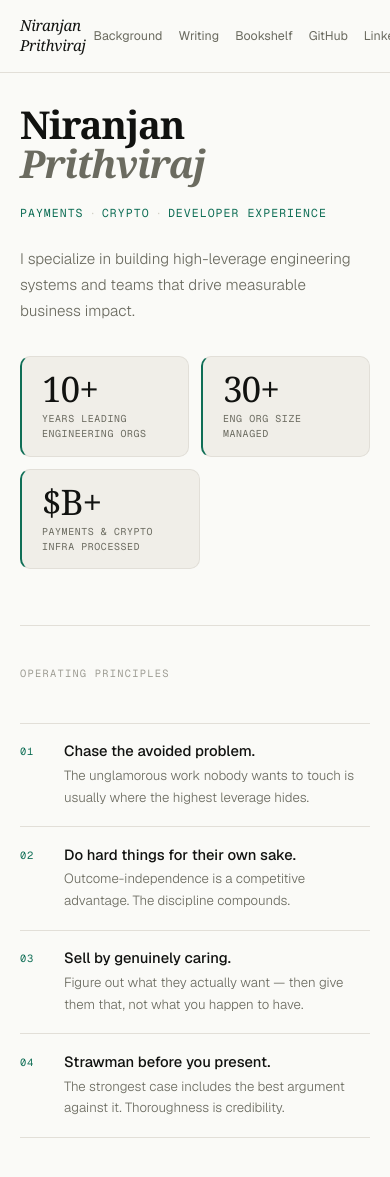
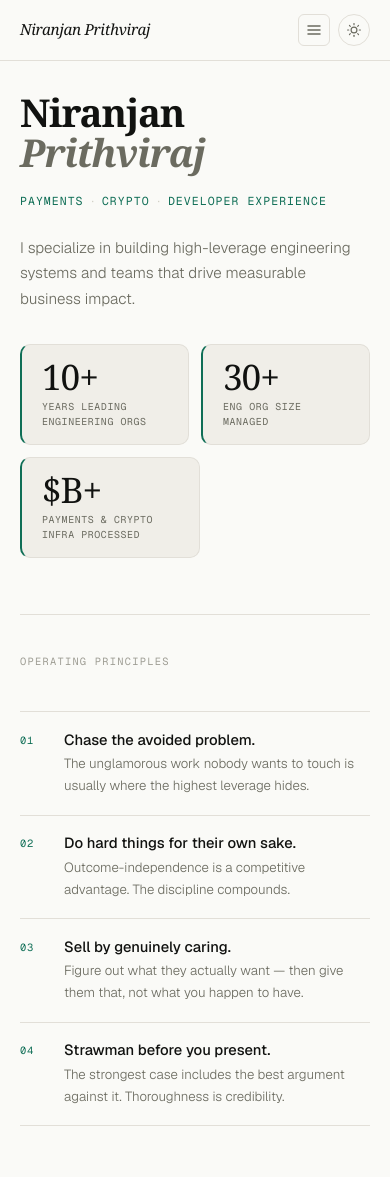
Before and after one commit to nbprithv/nbprithv.github.io, a Jekyll site: the page built from index.html, in a window 390 px wide and 1186 px high. Shown: the top 1177 px of the window. Built offline with Jekyll 4.4.1, drawn with Linux system fonts in a browser that asks for light colours; some web fonts are replaced.

Commit message:
Add hamburger menu for mobile nav, keep theme toggle separate
Co-Authored-By: Claude Sonnet 4.6 <noreply@anthropic.com>

```diff
--- a/_layouts/default.html
+++ b/_layouts/default.html
@@ -22,7 +22,7 @@
 
   <aside class="sidebar">
     <a href="/" class="sidebar-logo">Niranjan Prithviraj</a>
-    <nav class="sidebar-links">
+    <nav class="sidebar-links" id="sidebar-links">
       <a href="/background">Background</a>
       <a href="/writing">Writing</a>
       <a href="/bookshelf">Bookshelf</a>
@@ -30,6 +30,17 @@
       <a href="https://www.linkedin.com/in/niranjanprithviraj/" target="_blank" rel="noopener">LinkedIn</a>
     </nav>
     <div class="sidebar-bottom">
+      <button class="hamburger" id="hamburger" aria-label="Toggle menu" onclick="
+        var nav = document.getElementById('sidebar-links');
+        var open = nav.classList.toggle('mobile-open');
+        this.setAttribute('aria-expanded', open);
+      ">
+        <svg width="16" height="16" viewBox="0 0 16 16" fill="none" stroke="currentColor" stroke-width="1.5" stroke-linecap="round">
+          <line x1="2" y1="4" x2="14" y2="4"/>
+          <line x1="2" y1="8" x2="14" y2="8"/>
+          <line x1="2" y1="12" x2="14" y2="12"/>
+        </svg>
+      </button>
       <button class="theme-toggle" aria-label="Toggle theme" onclick="
         var h = document.documentElement;
         var next = h.getAttribute('data-theme') === 'dark' ? 'light' : 'dark';
--- a/style.css
+++ b/style.css
@@ -552,23 +552,57 @@ time {
 .error-page p { color: var(--fg-muted); margin-bottom: 1.5rem; }
 
 /* ─── Responsive ─── */
+/* ─── Hamburger (hidden on desktop) ─── */
+.hamburger {
+  display: none;
+  width: 32px;
+  height: 32px;
+  border-radius: var(--radius-sm);
+  border: 0.5px solid var(--border);
+  background: transparent;
+  color: var(--fg-muted);
+  cursor: pointer;
+  align-items: center;
+  justify-content: center;
+  transition: background 0.15s, color 0.15s;
+}
+.hamburger:hover { background: var(--bg-surface); color: var(--fg); }
+
 @media (max-width: 640px) {
   body { flex-direction: column; }
 
   .sidebar {
     width: 100%;
     height: auto;
-    position: sticky;
+    position: relative;
     flex-direction: row;
     align-items: center;
-    padding: 1rem 1.25rem;
+    padding: 0.875rem 1.25rem;
     border-right: none;
     border-bottom: 0.5px solid var(--border);
   }
   .sidebar-logo { margin-bottom: 0; font-size: 0.95rem; }
-  .sidebar-links { flex-direction: row; flex: 1; justify-content: flex-end; gap: 0; }
-  .sidebar-links a { padding: 5px 8px; font-size: 0.78rem; }
-  .sidebar-bottom { padding-top: 0; padding-left: 0.25rem; }
+
+  /* Hide nav links by default on mobile */
+  .sidebar-links {
+    display: none;
+    position: absolute;
+    top: 100%;
+    left: 0;
+    right: 0;
+    flex-direction: column;
+    background: var(--bg);
+    border-bottom: 0.5px solid var(--border);
+    padding: 0.5rem 1.25rem 1rem;
+    gap: 0;
+    z-index: 200;
+  }
+  .sidebar-links.mobile-open { display: flex; }
+  .sidebar-links a { padding: 10px 0; font-size: 0.88rem; border-bottom: 0.5px solid var(--border); }
+  .sidebar-links a:last-child { border-bottom: none; }
+
+  .sidebar-bottom { padding-top: 0; padding-left: 0; gap: 0.5rem; margin-left: auto; display: flex; align-items: center; }
+  .hamburger { display: flex; }
 
   main { padding: 2rem 1.25rem 3rem; }
   .post-list li { flex-direction: column; gap: 0.25rem; }
```
